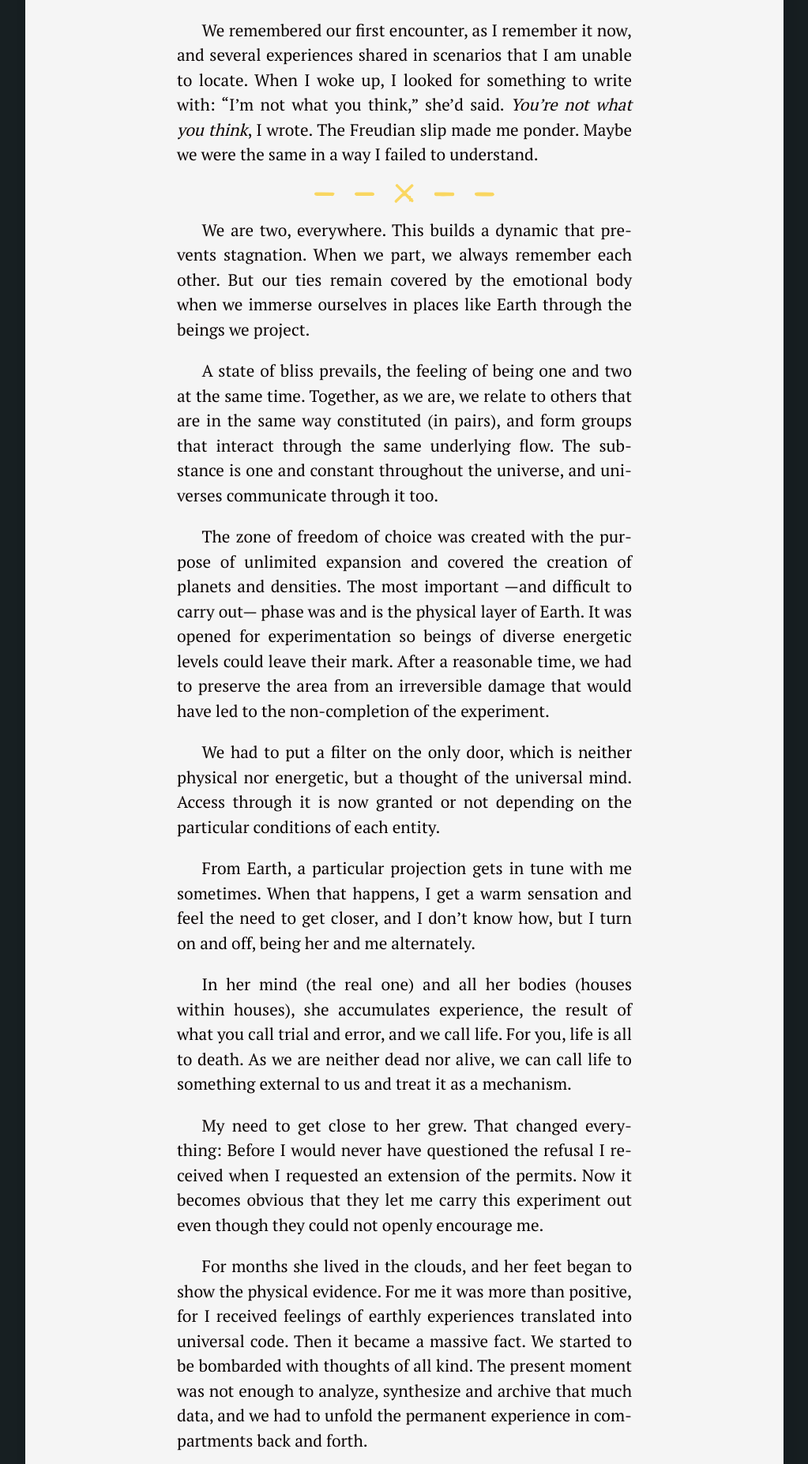
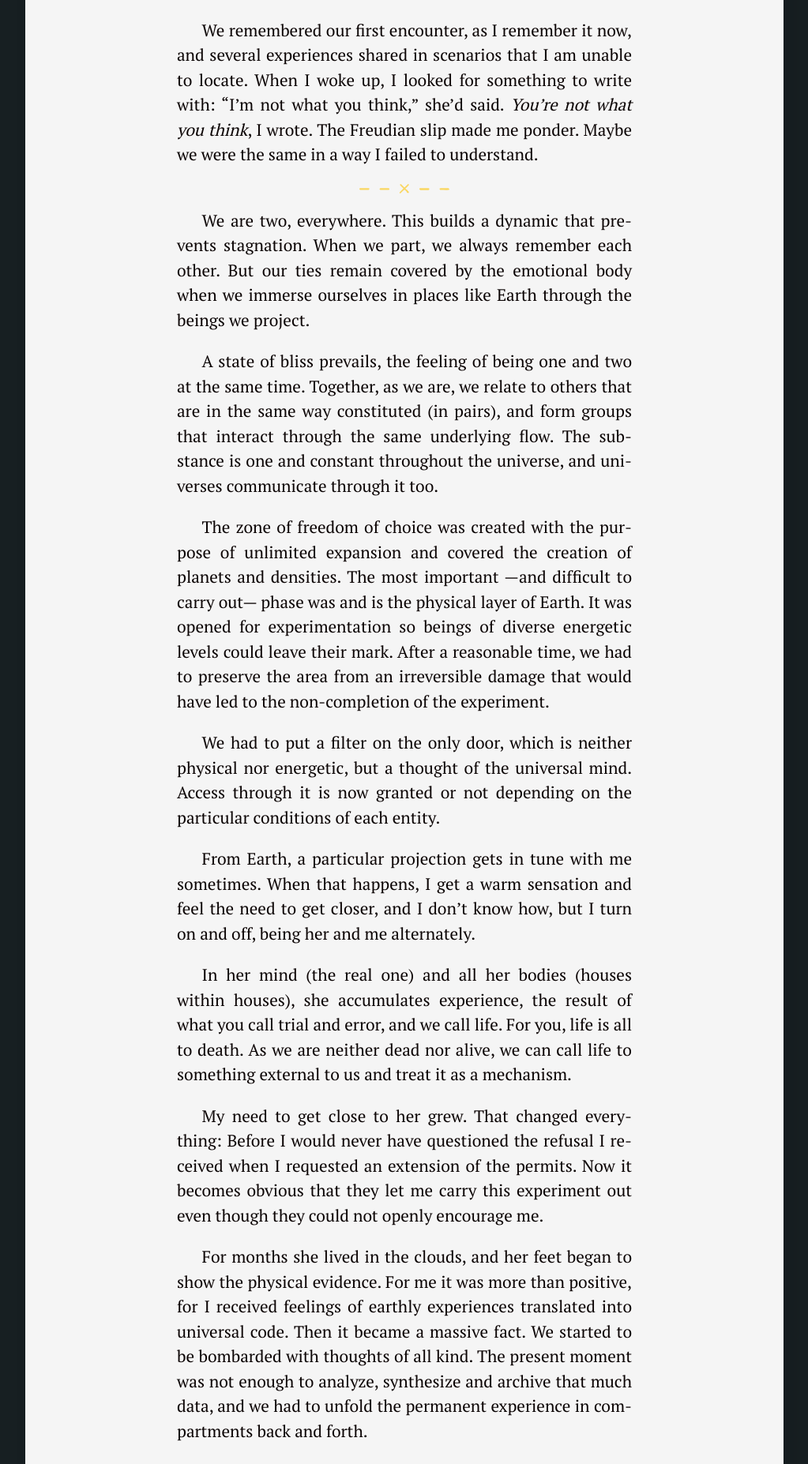
Before and after one commit to silvialohrmann/editorial, a Jekyll site: the page built from _posts/2022-11-18-we-are-houses.md, in a window 1280 px wide. Shown: the part 881-2735 px from the top of the page at 79% size, without its empty margins (128-1151 px from the left). Built offline with Jekyll 4.4.1, drawn with Linux system fonts in a browser that asks for light colours.

Commit message:
Update _mixins.scss

```diff
--- a/_sass/_mixins.scss
+++ b/_sass/_mixins.scss
@@ -19,8 +19,8 @@
 @mixin divider-medium {
   border: 0;
   display: block;
-  width: 228px;
-  height: 24px;
+  width: 114px;
+  height: 12px;
   margin: .5em auto 0;
   background: url(#{$asset_url}/images/divider-medium.svg) no-repeat top center;
 }
```
